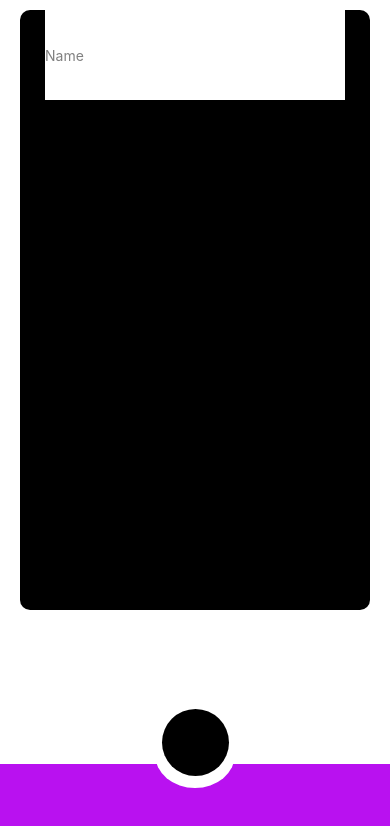
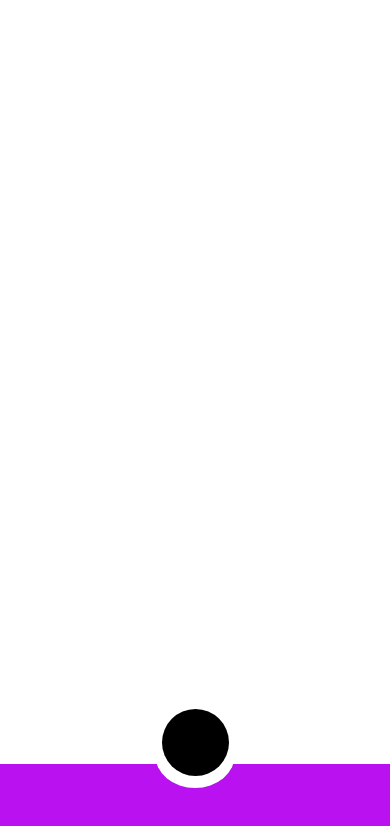
Before and after one commit to ByakkoLord/Vault, a React Native app: screen / in a window 390 px wide. Shown: the top 826 px of the page. Built offline with nearby package versions, Linux system fonts and the light colour scheme.

Commit message:
new component

```diff
--- a/App.tsx
+++ b/App.tsx
@@ -14,9 +14,14 @@ export default function App() {
     setItem([...item, newItemId])
   }
 
+  const [isVisible, setIsVisible] = useState(false);
+  const switchNewItemMenu = () => {
+    if (!isVisible){setIsVisible(true)} else {setIsVisible(false)}
+  }
+
   return (
     <View style={styles.container}>
-      <NewItem/>
+      <NewItem state={isVisible}/>
       <ScrollView style={styles.scrowView}>
         {item.map((id) => (
           <View key={id} style={styles.item}>
@@ -28,7 +33,7 @@ export default function App() {
 
       </ScrollView>
       <View style={styles.homeBar}>
-        <TouchableOpacity onPress={addNewItem} style={styles.invCircle}>
+        <TouchableOpacity onPress={switchNewItemMenu} style={styles.invCircle}>
 
         </TouchableOpacity>
         <View style={styles.circle}></View>
--- a/components/NewItem.tsx
+++ b/components/NewItem.tsx
@@ -1,10 +1,18 @@
 import { TextInput, View } from "react-native";
 import { StyleSheet } from "react-native";
+import PropTypes from 'prop-types';
+import { useState } from "react";
 
-export default function NewItem() {
+type stateProps = {
+    state: boolean
+}
+
+export default function NewItem({state}: stateProps) {
+
+
     return(
 
-        <View style={styles.main}>
+        <View style={[styles.main, {display: state ? 'flex' : 'none'}]}>
         <TextInput
           placeholder="Name"
           editable={true}
```
